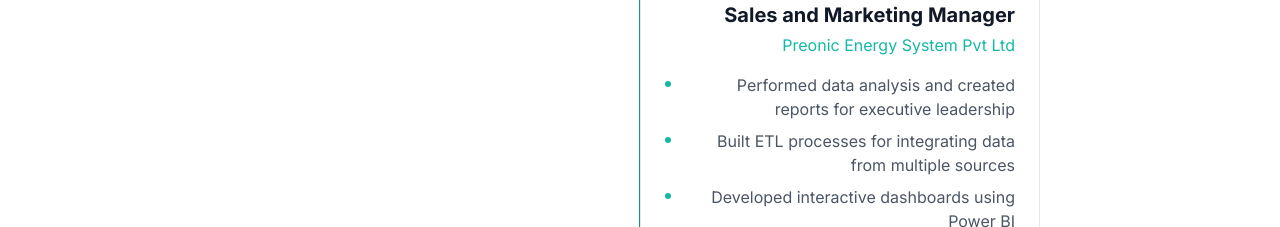
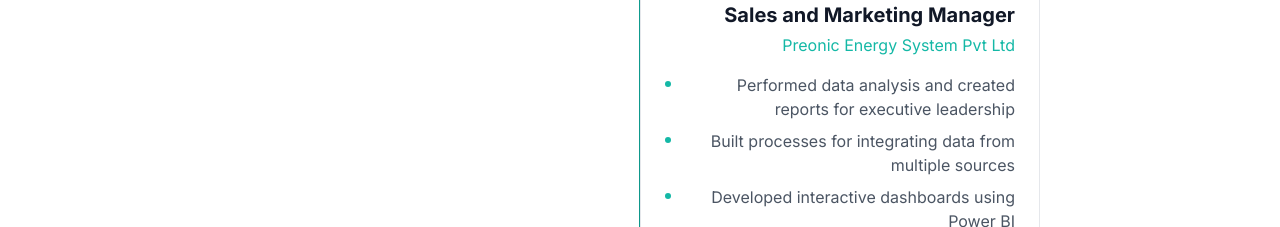
Before and after one commit to Sudarshankarunanithy/mypersonalwebsite, a React (Vite) app: page / in a window 1280 px wide. Shown: the part 4620-4847 px from the top of the page. Built offline with nearby package versions, Linux system fonts and the light colour scheme.

Commit message:
30-04-2024

```diff
--- a/src/components/Experience.tsx
+++ b/src/components/Experience.tsx
@@ -59,7 +59,7 @@
       period: "Dec, 2017 - Mar, 2022",
       description: [
         "Performed data analysis and created reports for executive leadership",
-        "Built ETL processes for integrating data from multiple sources",
+        "Built  processes for integrating data from multiple sources",
         "Developed interactive dashboards using Power BI",
         "Collaborated with business teams to translate requirements into data solutions",
       ],
```
